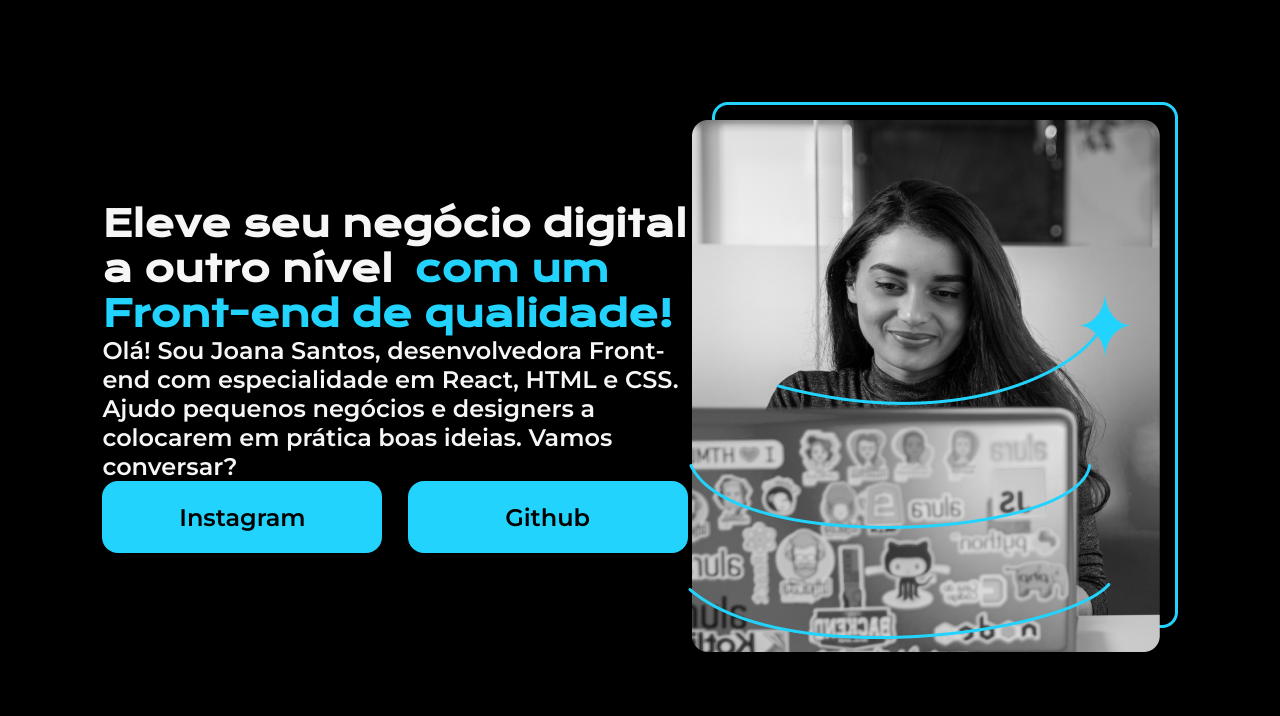
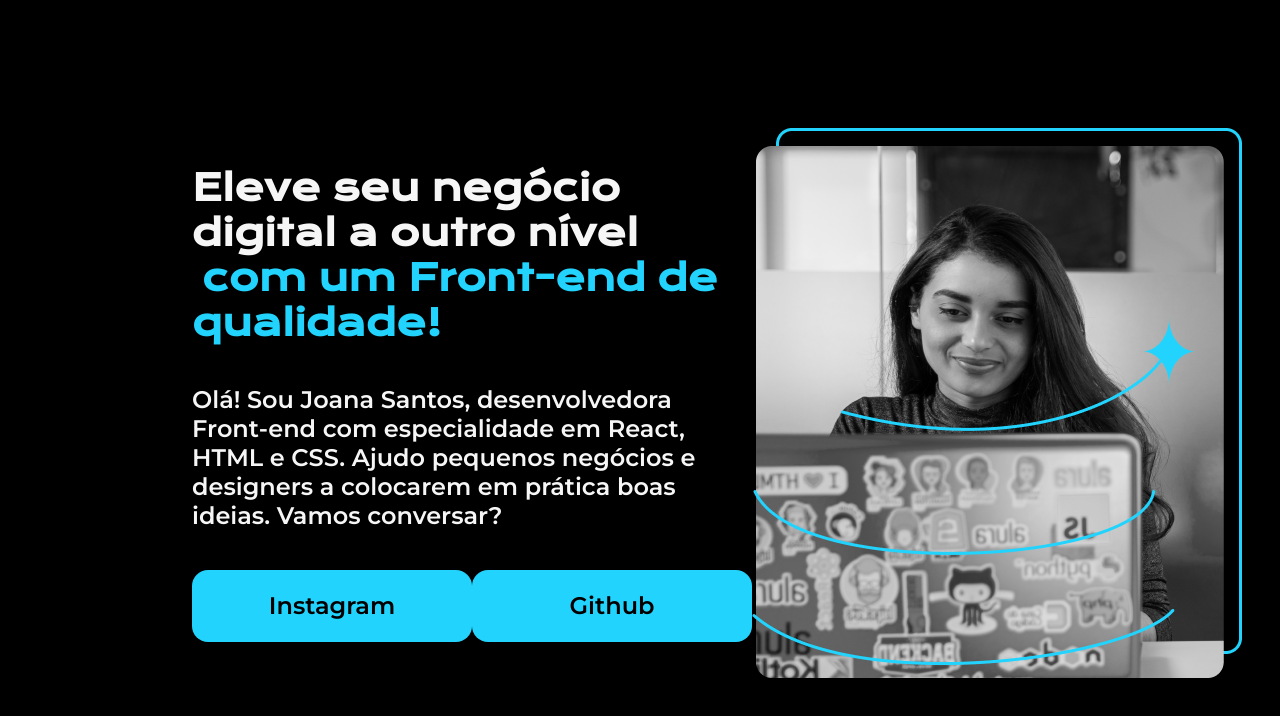
Before and after one commit to Kauasegabinazzi/HTML-e-CSS-ambientes-de-desenvolvimento--estrutura-de-arquivos-e-tags, a plain HTML site: page index.html in a window 1280 px wide. Drawn offline with nearby package versions, Linux system fonts and the light colour scheme.

Commit message:
21-commit

```diff
--- a/styles.css
+++ b/styles.css
@@ -22,11 +22,14 @@ body {
     display: flex;
     justify-content: space-between;
     align-items: center;
-    margin: 8%;
+    margin: 10% 15%;
 }
 
 .apresentacao{
     width: 615px;
+    display: flex;
+    flex-direction: column;
+    gap: 40px;
 }
 
 .titulo{
```
